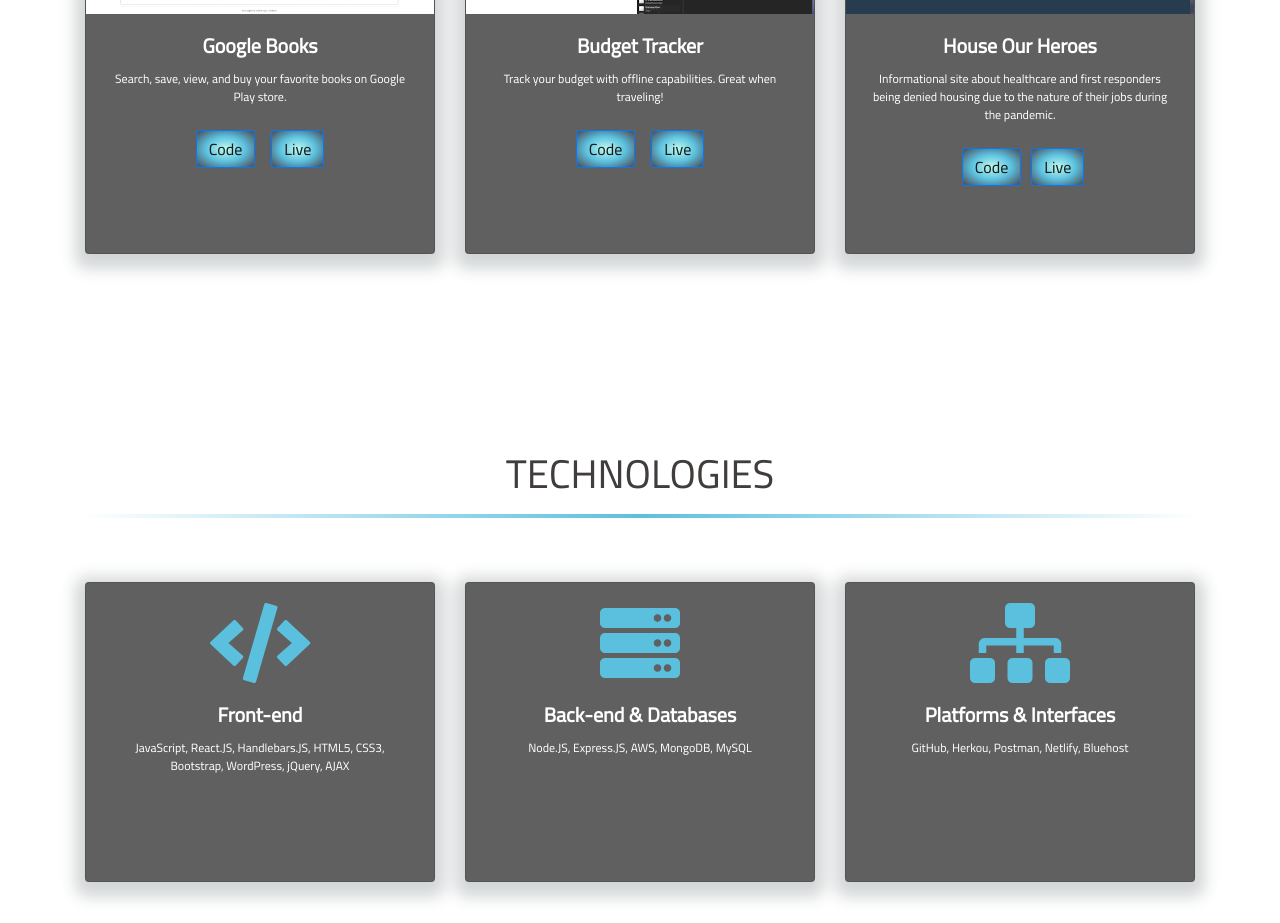
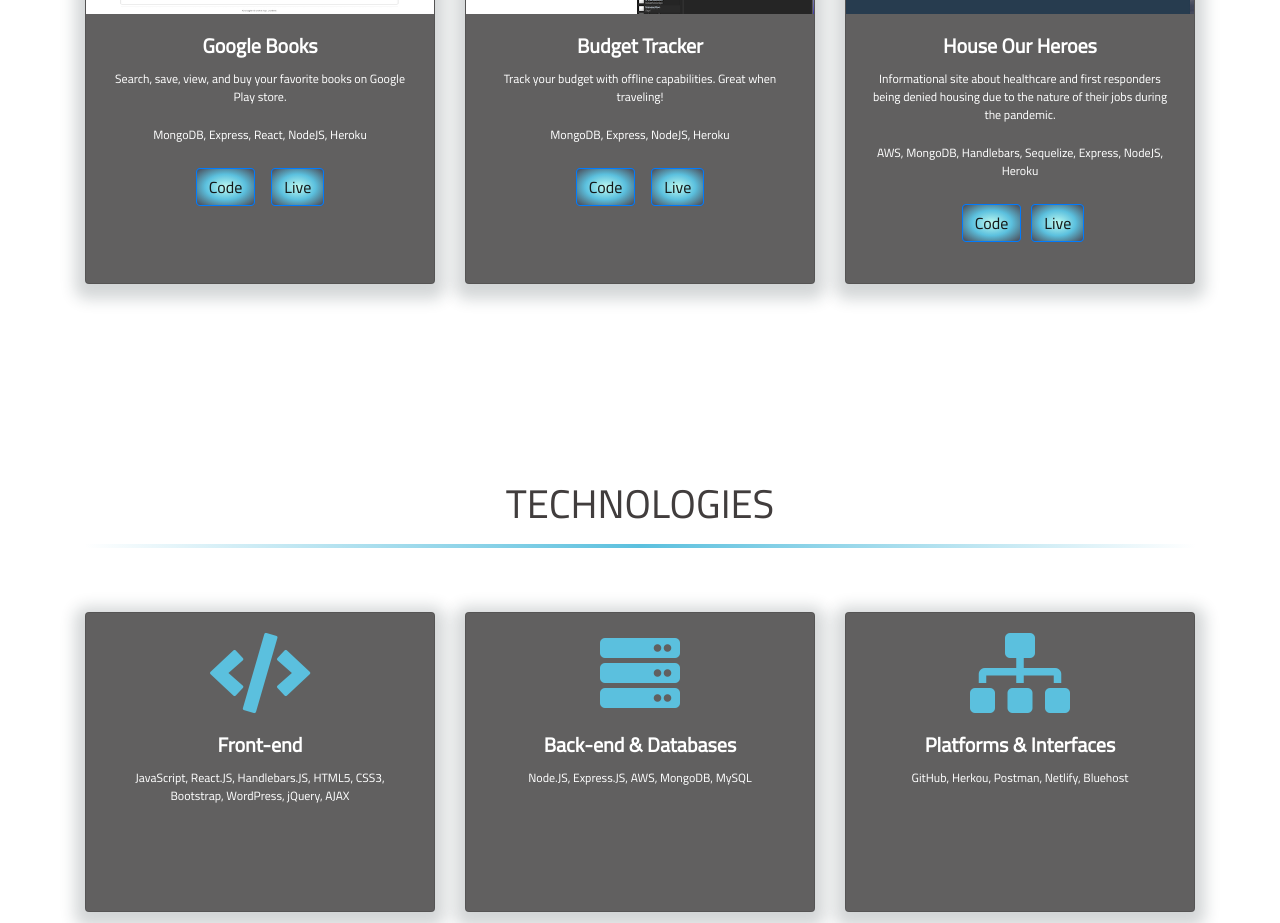
Before and after one commit to jmeggles/Portfolio, a React (Create React App) app: page / in a window 1280 px wide. Shown: the part 1960-2883 px from the top of the page. Built offline with nearby package versions, Linux system fonts and the light colour scheme; a web font is replaced by a local one.

Commit message:
added tech to projects

```diff
--- a/src/components/Projects/Projects.jsx
+++ b/src/components/Projects/Projects.jsx
@@ -27,6 +27,9 @@ class Projects extends Component {
                   <Card.Text>
                     Search, save, view, and buy your favorite books on Google
                     Play store.
+                    <div className="projectTechs">
+                    MongoDB, Express, React, NodeJS, Heroku
+                    </div>
                   </Card.Text>
                   <a
                     target="_blank"
@@ -61,6 +64,9 @@ class Projects extends Component {
                   <Card.Text>
                     Track your budget with offline capabilities. Great when
                     traveling!
+                    <div className="projectTechs">
+                    MongoDB, Express, NodeJS, Heroku
+                    </div>
                   </Card.Text>
                   <a
                     target="_blank"
@@ -91,6 +97,9 @@ class Projects extends Component {
                   <Card.Text>
                     Informational site about healthcare and first responders being denied housing due to the nature of their
                     jobs during the pandemic.
+                    <div className="projectTechs">
+                    AWS, MongoDB, Handlebars, Sequelize, Express, NodeJS, Heroku
+                    </div>
                   </Card.Text>
                   <a
                     target="_blank"
--- a/src/components/Projects/style.css
+++ b/src/components/Projects/style.css
@@ -13,7 +13,7 @@
   background-color: #616060;
   box-shadow: 0 5px 15px 10px #1a2b2f31;
   color: #ffffff;
-  height: 420px;
+  height: 450px;
   width: 100%;
   margin-bottom: 3em;
 }
@@ -39,3 +39,7 @@ Button:hover {
 #projects {
   padding-top: 100px;
 }
+
+.projectTechs {
+  margin-top: 20px;
+}
```
